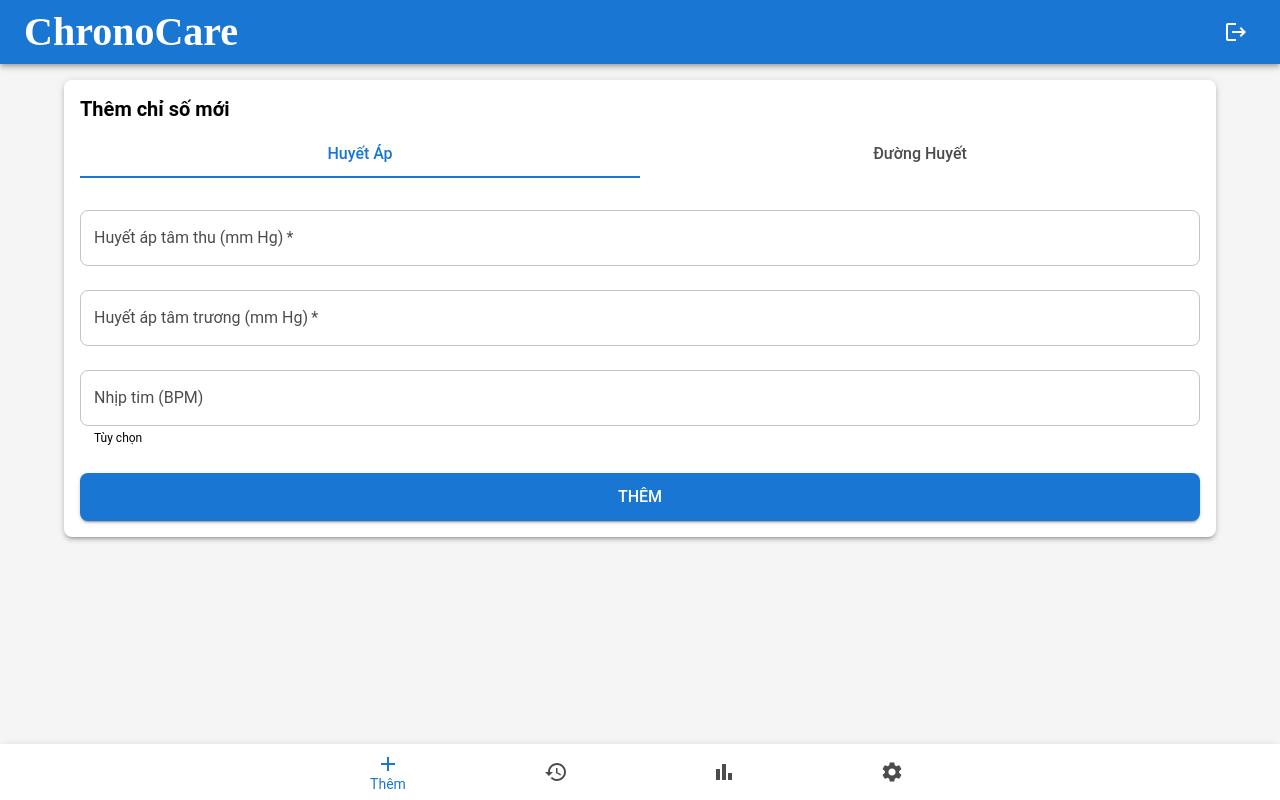
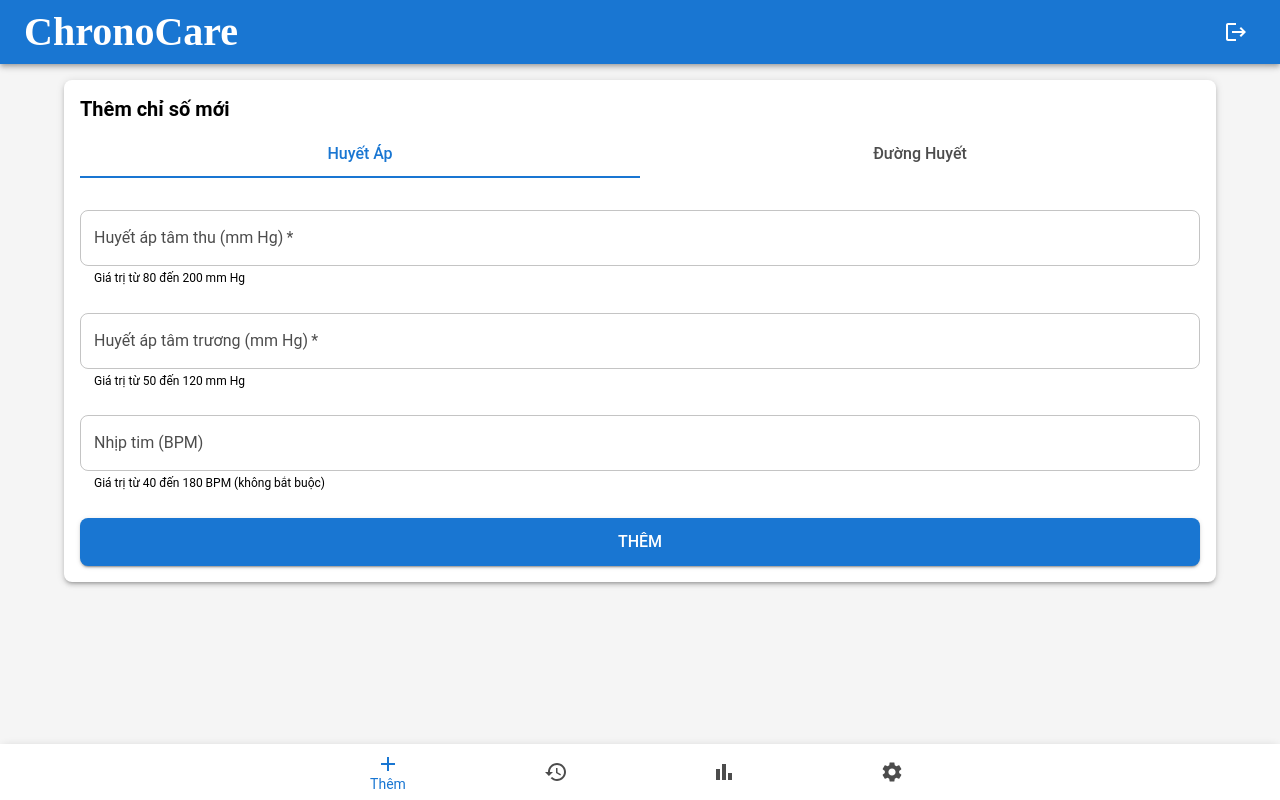
Before and after one commit to Benkaz3/chronocare, a React (Vite) app: page /dashboard/record in a window 1280 px wide. Built offline with nearby package versions, Linux system fonts and the light colour scheme; no server answers; the database is empty; sample sign-in values are in the browser's storage.

Commit message:
Improved UX on RecordForm, adding placholders with example values in input fields, enhancing helper text, and highliting fields with validation errors. Refined state management: form fields resetting without side effects and avoid resetting fields unless required

```diff
--- a/src/components/RecordForm.tsx
+++ b/src/components/RecordForm.tsx
@@ -58,37 +58,45 @@ const RecordForm: React.FC = () => {
   const [tabValue, setTabValue] = useState<number>(0);
   const { addReading, loading } = useUserData();
 
-  // Trạng thái Huyết Áp
+  // Blood Pressure State
   const [bpSystolic, setBpSystolic] = useState<string>('');
   const [bpDiastolic, setBpDiastolic] = useState<string>('');
   const [bpPulse, setBpPulse] = useState<string>('');
 
-  // Trạng thái Đường Huyết
+  // Blood Sugar State
   const [bsLevel, setBsLevel] = useState<string>('');
 
-  // Thông tin Trạng thái
+  // Status Information
   const [bpStatusInfo, setBpStatusInfo] = useState<StatusInfo | null>(null);
   const [bsStatusInfo, setBsStatusInfo] = useState<StatusInfo | null>(null);
 
-  // Trạng thái Lỗi Xác thực
+  // Validation Errors
   const [bpValidationError, setBpValidationError] = useState<string>('');
   const [bsValidationError, setBsValidationError] = useState<string>('');
 
-  // Xử lý Thay đổi Tab
+  // Handle Tab Change
   const handleTabChange = (_event: React.SyntheticEvent, newValue: number) => {
     setTabValue(newValue);
-    // Đặt lại các trường biểu mẫu và trạng thái khi chuyển đổi tab
-    setBpSystolic(newValue === 0 ? '110' : '');
-    setBpDiastolic(newValue === 0 ? '76' : '');
-    setBpPulse(newValue === 0 ? '81' : '');
-    setBsLevel(newValue === 1 ? '' : '');
+
+    if (newValue === 0) {
+      // Switching to BP tab
+      // Option A: Clear the BP fields
+      setBpSystolic('');
+      setBpDiastolic('');
+      setBpPulse('');
+    } else if (newValue === 1) {
+      // Switching to Blood Sugar tab
+      setBsLevel('');
+    }
+
+    // Clear status info and validation errors
     setBpStatusInfo(null);
     setBsStatusInfo(null);
     setBpValidationError('');
     setBsValidationError('');
   };
 
-  // Trợ giúp Xác thực
+  // Validation Functions
   const isBPValid = (): boolean => {
     const systolic = parseInt(bpSystolic, 10);
     const diastolic = parseInt(bpDiastolic, 10);
@@ -107,7 +115,7 @@ const RecordForm: React.FC = () => {
     return !isNaN(level) && level >= 50 && level <= 500;
   };
 
-  // Đánh giá Trạng thái khi Thay đổi Input
+  // Evaluate BP Status
   useEffect(() => {
     if (tabValue === 0) {
       if (bpSystolic && bpDiastolic) {
@@ -128,6 +136,7 @@ const RecordForm: React.FC = () => {
     }
   }, [bpSystolic, bpDiastolic, tabValue]);
 
+  // Evaluate BS Status
   useEffect(() => {
     if (tabValue === 1) {
       if (bsLevel) {
@@ -147,7 +156,7 @@ const RecordForm: React.FC = () => {
     }
   }, [bsLevel, tabValue]);
 
-  // Xử lý Gửi Form Huyết Áp
+  // Submit BP Form
   const handleBPSubmit = async (e: React.FormEvent) => {
     e.preventDefault();
     if (!isBPValid()) {
@@ -168,19 +177,19 @@ const RecordForm: React.FC = () => {
 
     try {
       await addReading('bloodPressure', bpData);
-      // Đặt lại các trường biểu mẫu và trạng thái sau khi gửi
-      setBpSystolic('110');
-      setBpDiastolic('76');
-      setBpPulse('81');
+      // Reset BP fields after successful submission
+      setBpSystolic('');
+      setBpDiastolic('');
+      setBpPulse('');
       setBpStatusInfo(null);
       setBpValidationError('');
     } catch (err) {
-      // Xử lý lỗi từ backend
+      // Handle backend errors
       setBpValidationError('Thêm chỉ số huyết áp không thành công.');
     }
   };
 
-  // Xử lý Gửi Form Đường Huyết
+  // Submit BS Form
   const handleBSSubmit = async (e: React.FormEvent) => {
     e.preventDefault();
     if (!isBSValid()) {
@@ -197,12 +206,12 @@ const RecordForm: React.FC = () => {
 
     try {
       await addReading('bloodSugar', bsData);
-      // Đặt lại các trường biểu mẫu và trạng thái sau khi gửi
+      // Reset BS fields after successful submission
       setBsLevel('');
       setBsStatusInfo(null);
       setBsValidationError('');
     } catch (err) {
-      // Xử lý lỗi từ backend
+      // Handle backend errors
       setBsValidationError('Thêm chỉ số đường huyết không thành công.');
     }
   };
@@ -227,7 +236,7 @@ const RecordForm: React.FC = () => {
         />
       </Tabs>
 
-      {/* Biểu mẫu Huyết Áp */}
+      {/* Blood Pressure Form */}
       <TabPanel value={tabValue} index={0}>
         {bpStatusInfo && <StatusBar status={bpStatusInfo.status} />}
         {bpStatusInfo && bpStatusInfo.explanation && (
@@ -255,7 +264,10 @@ const RecordForm: React.FC = () => {
             value={bpSystolic}
             onChange={(e) => setBpSystolic(e.target.value)}
             type='number'
+            placeholder='VD: 120'
             inputProps={{ min: 80, max: 200 }}
+            helperText='Giá trị từ 80 đến 200 mm Hg'
+            error={bpValidationError !== '' && !isBPValid()}
           />
           <TextField
             label='Huyết áp tâm trương (mm Hg)'
@@ -266,7 +278,10 @@ const RecordForm: React.FC = () => {
             value={bpDiastolic}
             onChange={(e) => setBpDiastolic(e.target.value)}
             type='number'
+            placeholder='VD: 80'
             inputProps={{ min: 50, max: 120 }}
+            helperText='Giá trị từ 50 đến 120 mm Hg'
+            error={bpValidationError !== '' && !isBPValid()}
           />
           <TextField
             label='Nhịp tim (BPM)'
@@ -276,8 +291,14 @@ const RecordForm: React.FC = () => {
             value={bpPulse}
             onChange={(e) => setBpPulse(e.target.value)}
             type='number'
+            placeholder='VD: 75'
             inputProps={{ min: 40, max: 180 }}
-            helperText='Tùy chọn'
+            helperText='Giá trị từ 40 đến 180 BPM (không bắt buộc)'
+            error={
+              bpValidationError !== '' &&
+              bpPulse !== '' &&
+              (parseInt(bpPulse, 10) < 40 || parseInt(bpPulse, 10) > 180)
+            }
           />
           <Button
             type='submit'
@@ -292,7 +313,7 @@ const RecordForm: React.FC = () => {
         </form>
       </TabPanel>
 
-      {/* Biểu mẫu Đường Huyết */}
+      {/* Blood Sugar Form */}
       <TabPanel value={tabValue} index={1}>
         {bsStatusInfo && <StatusBar status={bsStatusInfo.status} />}
         {bsStatusInfo && bsStatusInfo.explanation && (
@@ -320,7 +341,10 @@ const RecordForm: React.FC = () => {
             value={bsLevel}
             onChange={(e) => setBsLevel(e.target.value)}
             type='number'
+            placeholder='VD: 90'
             inputProps={{ min: 50, max: 500 }}
+            helperText='Giá trị từ 50 đến 500 mg/dL'
+            error={bsValidationError !== '' && !isBSValid()}
           />
           <Button
             type='submit'
```
